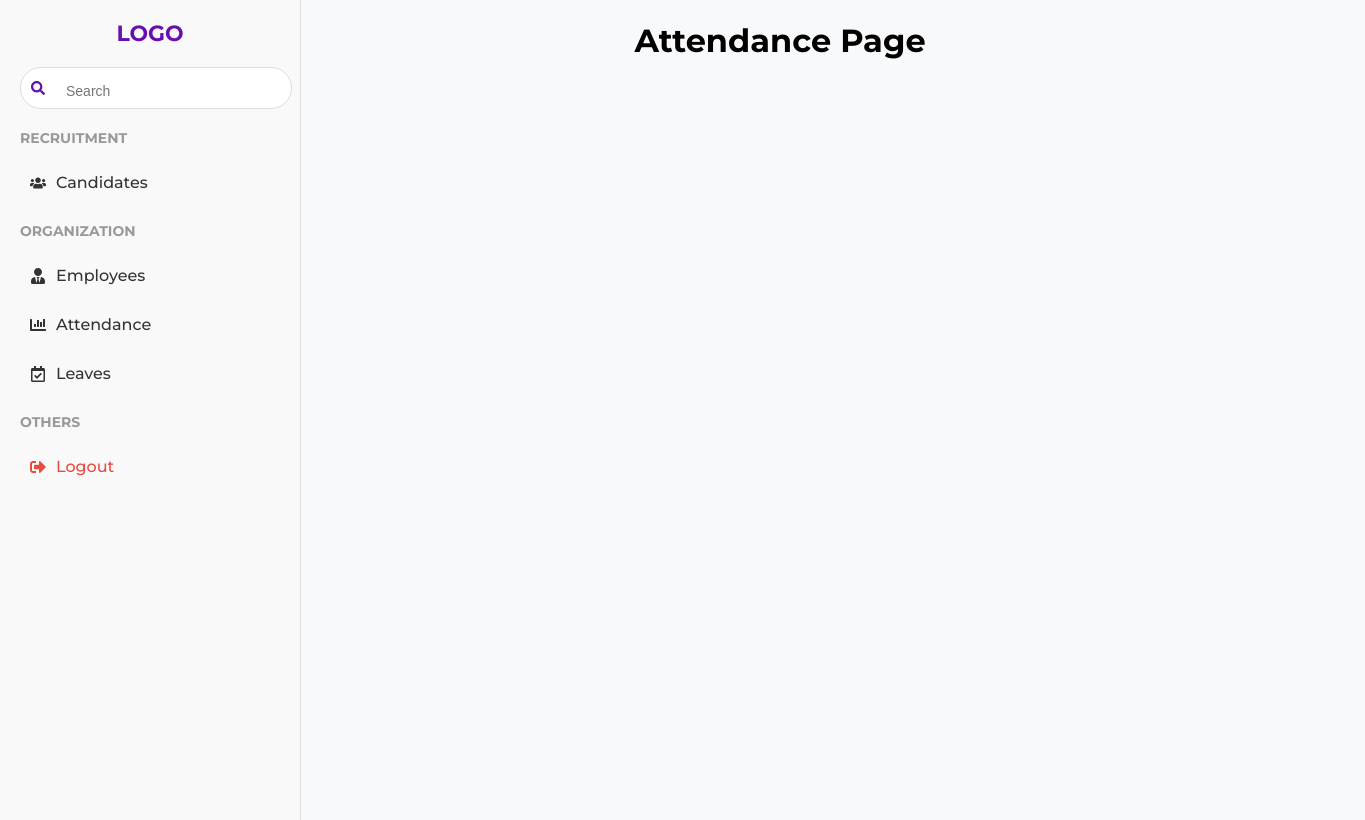
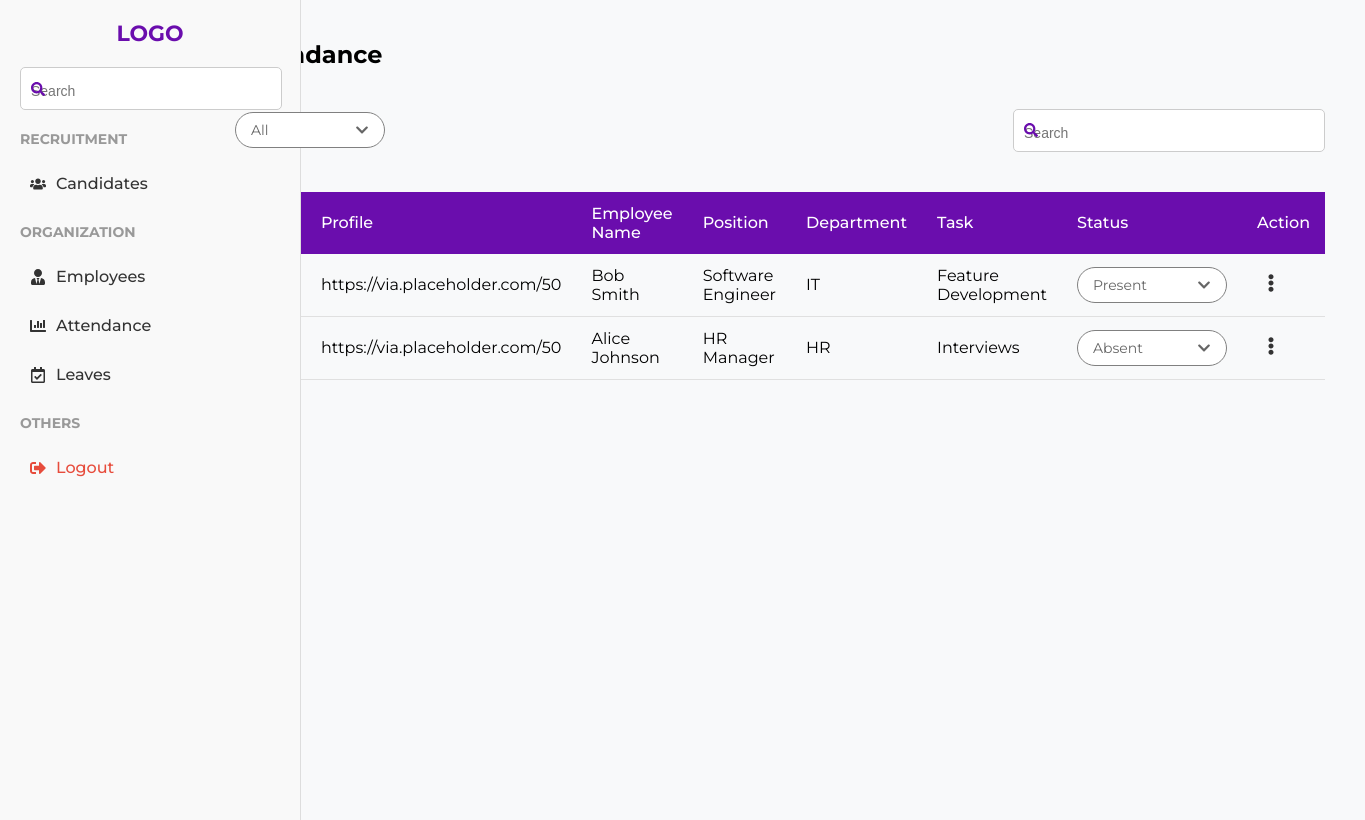
Before and after one commit to alok-xo/emp_management_FE, a React (Vite) app: page /attendance in a window 1280 px wide. Shown: the whole page, 1365 px wide, since content can reach past the window. Built offline with nearby package versions, Linux system fonts and the light colour scheme.

Commit message:
completed till attendance sidebar

```diff
--- /dev/null
+++ b/src/Components/Dropdown.jsx
@@ -0,0 +1,38 @@
+import React, { useState, useEffect, useRef } from "react";
+import { FaChevronDown } from "react-icons/fa";
+import "../Css/dropdown.css"; // Ensure CSS styles are included
+
+const Dropdown = ({ label, options, selected, setSelected }) => {
+    const [isOpen, setIsOpen] = useState(false);
+    const dropdownRef = useRef(null);
+
+    useEffect(() => {
+        const handleClickOutside = (event) => {
+            if (dropdownRef.current && !dropdownRef.current.contains(event.target)) {
+                setIsOpen(false);
+            }
+        };
+        document.addEventListener("mousedown", handleClickOutside);
+        return () => document.removeEventListener("mousedown", handleClickOutside);
+    }, []);
+
+    return (
+        <div className="dropdown-container" ref={dropdownRef}>
+            <div className="dropdown-header" onClick={() => setIsOpen(!isOpen)}>
+                <span>{selected || label}</span>
+                <FaChevronDown className={`dropdown-icon ${isOpen ? "open" : ""}`} />
+            </div>
+            {isOpen && (
+                <ul className="dropdown-menu">
+                    {options.map((option) => (
+                        <li key={option} onClick={() => { setSelected(option); setIsOpen(false); }}>
+                            {option}
+                        </li>
+                    ))}
+                </ul>
+            )}
+        </div>
+    );
+};
+
+export default Dropdown;
--- a/src/Components/Tables.jsx
+++ b/src/Components/Tables.jsx
@@ -1,44 +1,38 @@
 import React, { useState, useEffect, useRef } from "react";
 import "../Css/table.css";
-import { FaEllipsisV, FaChevronDown } from "react-icons/fa"; // Icons
+import { FaEllipsisV } from "react-icons/fa";
+import Dropdown from "../Components/Dropdown"; // Import the dropdown component
 
 const statuses = ["New", "Scheduled", "Ongoing", "Selected", "Rejected"];
 
-const TableComponent = ({ data = [], columns = [], onEdit }) => {
-    const [selectedStatus, setSelectedStatus] = useState(
-        data.reduce((acc, item, index) => {
-            acc[index] = item.status || "";
+const TableComponent = ({ data = [], columns = [], onEdit, onDelete, customStatuses }) => {
+    const [selectedStatus, setSelectedStatus] = useState({});
+    const [actionMenuOpen, setActionMenuOpen] = useState(null);
+    const actionMenuRef = useRef(null);
+
+    useEffect(() => {
+        const initialStatus = data.reduce((acc, item, index) => {
+            acc[index] = item.status || "Select Status";
             return acc;
-        }, {})
-    );
+        }, {});
+        setSelectedStatus(initialStatus);
+    }, [data]);
 
-    const [dropdownOpen, setDropdownOpen] = useState(null); // Track open dropdown
-    const [actionMenuOpen, setActionMenuOpen] = useState(null); // Track action menu
-    const actionMenuRef = useRef(null); // Ref to detect clicks outside
-
-    const toggleDropdown = (index) => {
-        setDropdownOpen(dropdownOpen === index ? null : index);
-    };
-
+    // Toggle Action Menu
     const toggleActionMenu = (index, event) => {
-        event.stopPropagation(); // Prevent event bubbling
+        event.stopPropagation();
         setActionMenuOpen(actionMenuOpen === index ? null : index);
     };
 
-    const updateStatus = (index, status) => {
-        setSelectedStatus({ ...selectedStatus, [index]: status });
-        setDropdownOpen(null); // Close dropdown after selection
-    };
-
-    // Close action menu when clicking outside
+    // Close menus when clicking outside
     useEffect(() => {
-        const closeMenu = (event) => {
+        const handleClickOutside = (event) => {
             if (actionMenuRef.current && !actionMenuRef.current.contains(event.target)) {
                 setActionMenuOpen(null);
             }
         };
-        document.addEventListener("click", closeMenu);
-        return () => document.removeEventListener("click", closeMenu);
+        document.addEventListener("click", handleClickOutside);
+        return () => document.removeEventListener("click", handleClickOutside);
     }, []);
 
     return (
@@ -50,7 +44,7 @@ const TableComponent = ({ data = [], columns = [], onEdit }) => {
                         {columns.map((column, index) => (
                             <th key={index}>{column.label}</th>
                         ))}
-                        <th>Action</th>
+                        <th>Action</th> {/* Ensure this is added only once */}
                     </tr>
                 </thead>
                 <tbody>
@@ -61,40 +55,27 @@ const TableComponent = ({ data = [], columns = [], onEdit }) => {
                                 {columns.map((column, colIndex) => (
                                     <td key={colIndex}>
                                         {column.key === "status" ? (
-                                            <div className="status-dropdown">
-                                                <button
-                                                    className="dropdown-button"
-                                                    onClick={() => toggleDropdown(index)}
-                                                >
-                                                    {selectedStatus[index] || "Select Status"} <FaChevronDown />
-                                                </button>
-                                                {dropdownOpen === index && (
-                                                    <ul className="dropdown-menu">
-                                                        {statuses.map((status) => (
-                                                            <li key={status} onClick={() => updateStatus(index, status)}>
-                                                                {status}
-                                                            </li>
-                                                        ))}
-                                                    </ul>
-                                                )}
-                                            </div>
+                                            <Dropdown
+                                                label="Select Status"
+                                                options={customStatuses || statuses}
+                                                selected={selectedStatus[index]}
+                                                setSelected={(status) =>
+                                                    setSelectedStatus((prev) => ({ ...prev, [index]: status }))
+                                                }
+                                            />
                                         ) : (
                                             item[column.key]
                                         )}
                                     </td>
                                 ))}
-
-                                {/* Action Menu (Edit/Delete) */}
+                                {/* Action Column (Only One) */}
                                 <td className="action-cell">
                                     <div className="action-menu" ref={actionMenuRef}>
-                                        <FaEllipsisV
-                                            className="action-icon"
-                                            onClick={(event) => toggleActionMenu(index, event)}
-                                        />
+                                        <FaEllipsisV className="action-icon" onClick={(event) => toggleActionMenu(index, event)} />
                                         {actionMenuOpen === index && (
                                             <ul className="action-dropdown">
                                                 <li onClick={() => onEdit(item)}>Edit</li>
-                                                <li onClick={() => console.log("Delete clicked for", item)}>Delete</li>
+                                                <li onClick={() => onDelete(item)}>Delete</li>
                                             </ul>
                                         )}
                                     </div>
--- /dev/null
+++ b/src/Css/attendance.css
@@ -0,0 +1,59 @@
+.attendance-container {
+    padding: 20px;
+}
+
+.filter-section {
+    display: flex;
+    justify-content: space-between;
+    margin-bottom: 20px;
+}
+
+.search-box {
+    display: flex;
+    align-items: center;
+    border: 1px solid #ccc;
+    padding: 5px;
+    border-radius: 5px;
+}
+
+.search-box input {
+    border: none;
+    outline: none;
+    padding: 5px;
+}
+
+.search-icon {
+    margin-right: 5px;
+}
+
+.custom-table {
+    width: 100%;
+    border-collapse: collapse;
+    margin-top: 20px;
+}
+
+.custom-table th,
+.custom-table td {
+    border: 1px solid #ddd;
+    padding: 10px;
+    text-align: left;
+}
+
+.profile-img {
+    width: 40px;
+    height: 40px;
+    border-radius: 50%;
+}
+
+.edit-btn {
+    background-color: #007bff;
+    color: white;
+    padding: 5px 10px;
+    border: none;
+    cursor: pointer;
+    border-radius: 5px;
+}
+
+.edit-btn:hover {
+    background-color: #0056b3;
+}
--- /dev/null
+++ b/src/Css/dropdown.css
@@ -0,0 +1,50 @@
+/* Dropdown Styling */
+.dropdown-container {
+    width: 150px;
+    position: relative;
+}
+
+.dropdown-header {
+    background: white;
+    padding: 8px 15px;
+    border: 1px solid gray;
+    border-radius: 25px;
+    font-size: 14px;
+    color: #666;
+    display: flex;
+    justify-content: space-between;
+    align-items: center;
+    cursor: pointer;
+}
+
+.dropdown-menu {
+    position: absolute;
+    top: 100%;
+    left: 0;
+    width: 100%;
+    background: white;
+    border: 1px solid #e0e0e0;
+    border-radius: 8px;
+    margin-top: 5px;
+    box-shadow: 0 2px 8px rgba(0, 0, 0, 0.1);
+    z-index: 1000;
+    padding: 8px 0;
+}
+
+.dropdown-menu li {
+    padding: 8px 15px;
+    cursor: pointer;
+    list-style: none;
+}
+
+.dropdown-menu li:hover {
+    background-color: #f8f9fa;
+}
+
+.dropdown-icon {
+    margin-left: 8px;
+}
+
+.dropdown-icon.open {
+    transform: rotate(180deg);
+}
--- a/src/Route/index.jsx
+++ b/src/Route/index.jsx
@@ -4,6 +4,7 @@ import Register from "../Screens/Auth/Register.jsx";
 import Candidates from "../Screens/Candidates/Candidate.jsx";
 import MainLayout from "../Components/Layout/MainLayout.jsx";
 import Employee from "../Screens/Employee.jsx";
+import Attendance from "../Screens/attendance.jsx";
 
 export const AppRoutes = () => {
     // You can add authentication check here later
@@ -21,7 +22,7 @@ export const AppRoutes = () => {
                 <Route path="/dashboard" element={<h1>Dashboard</h1>} />
                 <Route path="/candidates" element={<Candidates />} />
                 <Route path="/employees" element={<Employee />} />
-                <Route path="/attendance" element={<h1>Attendance Page</h1>} />
+                <Route path="/attendance" element={<Attendance />} />
                 <Route path="/leaves" element={<h1>Leaves Page</h1>} />
             </Route>
 
--- a/src/Screens/Candidates/Candidate.jsx
+++ b/src/Screens/Candidates/Candidate.jsx
@@ -1,11 +1,11 @@
-import React, { useState, useEffect, useRef, useMemo } from "react";
-import { TableComponent } from "../../Components/Tables"; // Using reusable table
-import { FaChevronDown, FaSearch } from "react-icons/fa";
+import React, { useState, useMemo } from "react";
+import { TableComponent } from "../../Components/Tables";
+import { FaSearch } from "react-icons/fa";
 import "../../Css/candidate/candidate.css";
 import { ThemeProvider } from "../../Components/Layout/ThemeContext";
 import Modal from "../../Components/Modal";
+import Dropdown from "../../Components/Dropdown";
 
-// Mock Data
 const allCandidates = [
     { name: "Jane Copper", email: "jane.copper@example.com", phone: "(704) 555-0127", position: "Designer Intern", status: "New", experience: "0 years" },
     { name: "John Doe", email: "john.doe@example.com", phone: "(987) 654-3210", position: "Developer", status: "Scheduled", experience: "2 years" },
@@ -14,47 +14,12 @@ const allCandidates = [
 const statuses = ["All", "New", "Scheduled", "Ongoing", "Selected", "Rejected"];
 const positions = ["All", "Designer Intern", "Developer", "Manager", "HR", "Tester"];
 
-// Reusable Dropdown Component
-const Dropdown = ({ label, options, selected, setSelected }) => {
-    const [isOpen, setIsOpen] = useState(false);
-    const dropdownRef = useRef(null);
-
-    useEffect(() => {
-        const handleClickOutside = (event) => {
-            if (!dropdownRef.current?.contains(event.target)) {
-                setIsOpen(false);
-            }
-        };
-        document.addEventListener("mousedown", handleClickOutside);
-        return () => document.removeEventListener("mousedown", handleClickOutside);
-    }, []);
-
-    return (
-        <div className="dropdown-container" ref={dropdownRef}>
-            <div className="dropdown-header" onClick={() => setIsOpen(!isOpen)}>
-                <span>{selected === "All" ? label : selected}</span>
-                <FaChevronDown className={`dropdown-icon ${isOpen ? "open" : ""}`} />
-            </div>
-            {isOpen && (
-                <ul className="dropdown-menu">
-                    {options.map((option) => (
-                        <li key={option} onClick={() => { setSelected(option); setIsOpen(false); }}>
-                            {option}
-                        </li>
-                    ))}
-                </ul>
-            )}
-        </div>
-    );
-};
-
 const Candidate = () => {
     const [status, setStatus] = useState("All");
     const [position, setPosition] = useState("All");
     const [searchQuery, setSearchQuery] = useState("");
     const [isModalOpen, setIsModalOpen] = useState(false);
 
-    // Filter candidates using useMemo for performance
     const filteredCandidates = useMemo(() => {
         return allCandidates.filter((c) =>
             (status === "All" || c.status === status) &&
@@ -63,13 +28,12 @@ const Candidate = () => {
         );
     }, [status, position, searchQuery]);
 
-    // Table Column Configuration
     const candidateColumns = [
         { label: "Candidate Name", key: "name" },
         { label: "Email Address", key: "email" },
         { label: "Phone Number", key: "phone" },
         { label: "Position", key: "position" },
-        { label: "Status", key: "status" },
+        { label: "Status", key: "status" }, // Dropdown applied here
         { label: "Experience", key: "experience" },
     ];
 
@@ -78,39 +42,27 @@ const Candidate = () => {
             <div className="candidate-container">
                 <h2>Candidates</h2>
 
-                {/* Filters Section */}
                 <div className="filter-section">
                     <Dropdown label="Status" options={statuses} selected={status} setSelected={setStatus} />
-                    <Dropdown label="Position" options={positions} selected={position} setSelected={setPosition} />
 
-                    {/* Search Box */}
+                    {/* Position dropdown now correctly displays "Positions" as default text */}
+                    <Dropdown
+                        label="Positions"
+                        options={positions}
+                        selected={position === "All" ? "Positions" : position}
+                        setSelected={setPosition}
+                    />
+
                     <div className="search-box">
                         <FaSearch className="search-icon" />
-                        <input
-                            type="text"
-                            placeholder="Search"
-                            value={searchQuery}
-                            onChange={(e) => setSearchQuery(e.target.value)}
-                        />
+                        <input type="text" placeholder="Search" value={searchQuery} onChange={(e) => setSearchQuery(e.target.value)} />
                     </div>
-
-                    <button
-                        className="add-candidate-button"
-                        onClick={() => setIsModalOpen(true)}
-                    >
-                        Add Candidate
-                    </button>
+                    <button className="add-candidate-button" onClick={() => setIsModalOpen(true)}>Add Candidate</button>
                 </div>
 
-                {/* Candidate Table */}
                 <TableComponent data={filteredCandidates} columns={candidateColumns} />
 
-                {/* Add Candidate Modal */}
-                <Modal
-                    isOpen={isModalOpen}
-                    onClose={() => setIsModalOpen(false)}
-                    isCandidate={true} // Ensures Experience & Resume fields are shown
-                />
+                <Modal isOpen={isModalOpen} onClose={() => setIsModalOpen(false)} isCandidate={true} />
             </div>
         </ThemeProvider>
     );
--- /dev/null
+++ b/src/Screens/attendance.jsx
@@ -0,0 +1,102 @@
+import React, { useState, useMemo } from "react";
+import { TableComponent } from "../Components/Tables"; // Reusable table component
+import { FaChevronDown, FaSearch } from "react-icons/fa";
+import "../Css/attendance.css";
+import { ThemeProvider } from "../Components/Layout/ThemeContext";
+import Modal from "../Components/Modal";
+import "../Css/attendance.css"
+import Dropdown from "../Components/Dropdown";
+
+// Mock Attendance Data
+const allAttendance = [
+    {
+        profile: "https://via.placeholder.com/50", // Profile Image Placeholder
+        name: "Bob Smith",
+        position: "Software Engineer",
+        department: "IT",
+        task: "Feature Development",
+        status: "Present",
+    },
+    {
+        profile: "https://via.placeholder.com/50",
+        name: "Alice Johnson",
+        position: "HR Manager",
+        department: "HR",
+        task: "Interviews",
+        status: "Absent",
+    },
+];
+
+const statuses = ["All", "New", "Scheduled", "Ongoing", "Selected", "Rejected"];
+
+const attendanceStatuses = ["Present", "Absent"]; // Define attendance-specific statuses
+
+const Attendance = () => {
+    const [status, setStatus] = useState("All");
+    const [position, setPosition] = useState("All");
+    const [searchQuery, setSearchQuery] = useState("");
+    const [isModalOpen, setIsModalOpen] = useState(false);
+    const [editingEmployee, setEditingEmployee] = useState(null);
+
+    const filteredAttendance = useMemo(() => {
+        return allAttendance.filter((e) =>
+            (position === "All" || e.position === position) &&
+            (e.name.toLowerCase().includes(searchQuery.toLowerCase()))
+        );
+    }, [position, searchQuery]);
+
+    // Table Column Configuration
+    const attendanceColumns = [
+        { label: "Profile", key: "profile", type: "image" }, // Image column
+        { label: "Employee Name", key: "name" },
+        { label: "Position", key: "position" },
+        { label: "Department", key: "department" },
+        { label: "Task", key: "task" },
+        { label: "Status", key: "status" },
+        // { label: "Action", key: "action", type: "button" }, // Action buttons
+    ];
+
+    const handleEdit = (employee) => {
+        setEditingEmployee(employee);
+        setIsModalOpen(true);
+    };
+
+    return (
+        <ThemeProvider>
+            <div className="attendance-container">
+                <h2>Attendance</h2>
+
+                {/* Filters Section */}
+                <div className="filter-section">
+                    <Dropdown label="Status" options={statuses} selected={status} setSelected={setStatus} />
+                    <div className="search-box">
+                        <FaSearch className="search-icon" />
+                        <input
+                            type="text"
+                            placeholder="Search"
+                            value={searchQuery}
+                            onChange={(e) => setSearchQuery(e.target.value)}
+                        />
+                    </div>
+                </div>
+
+                <TableComponent
+                    data={filteredAttendance}
+                    columns={attendanceColumns}
+                    onEdit={handleEdit}
+                    customStatuses={attendanceStatuses} // Pass custom statuses to table
+                />
+
+                {/* Attendance Modal (Add/Edit) */}
+                <Modal
+                    isOpen={isModalOpen}
+                    onClose={() => setIsModalOpen(false)}
+                    employeeData={editingEmployee}
+                    isCandidate={false} // Ensures only Employee-specific fields are shown
+                />
+            </div>
+        </ThemeProvider>
+    );
+};
+
+export default Attendance;
```
Also changed, not shown: src/Screens/Employee.jsx (+10 -1 lines), attendance.jsx (added), src/Css/leaves.css (added), src/Screens/Leaves.jsx (added).
